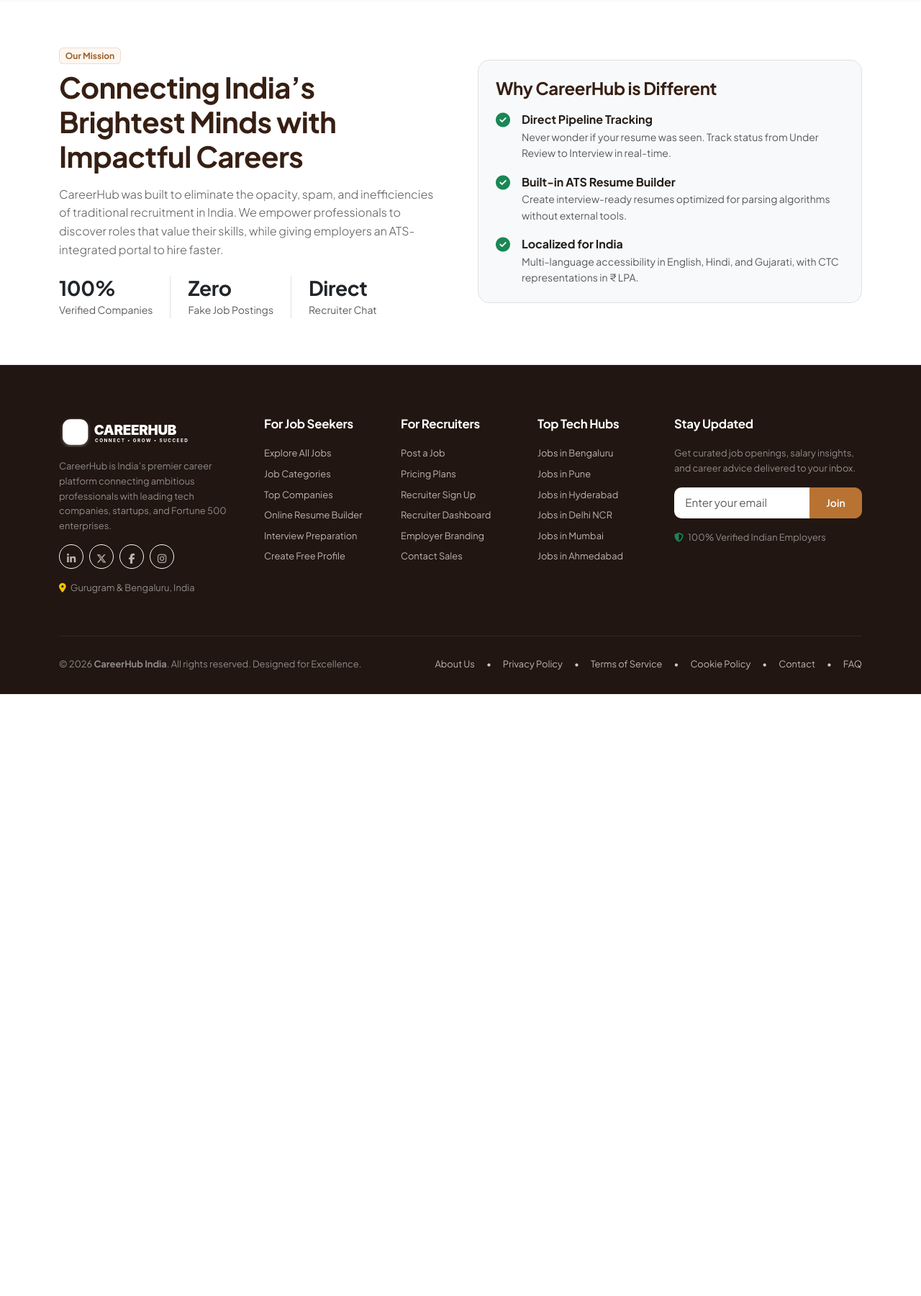
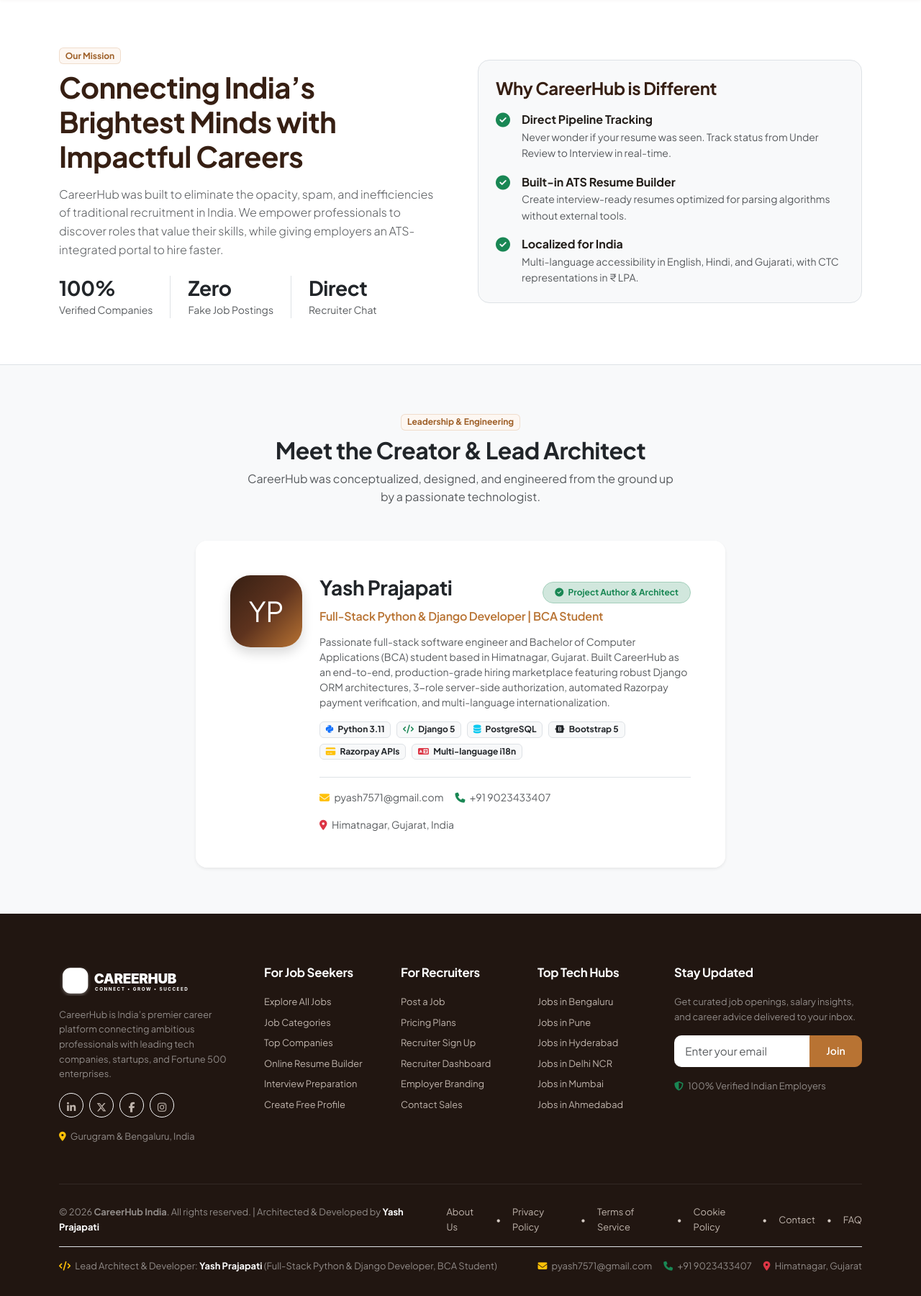
Before and after one commit to yash5681/CareerHub, a Django app: page /about/ in a window 1280 px wide. Shown: the part 124-1924 px from the top of the page at 72% size. Before the commit the page ends 1088 px from the top, so only its background shows below. Run offline with Django 5.2, Linux system fonts and the light colour scheme; data that the repository does not hold is empty; some libraries are stand-ins or nearby versions.

Commit message:
feat: personalize platform with author Yash Prajapati credits, profile, and contact details

```diff
--- a/apps/core/context_processors.py
+++ b/apps/core/context_processors.py
@@ -10,6 +10,15 @@ def global_context(request):
         'LANGUAGES': settings.LANGUAGES,
         'unread_notifications_count': 0,
         'unread_messages_count': 0,
+        'developer': {
+            'name': 'Yash Prajapati',
+            'role': 'Full-Stack Python & Django Developer | BCA Student',
+            'email': 'pyash7571@gmail.com',
+            'phone': '+91 9023433407',
+            'location': 'Himatnagar, Gujarat, India',
+            'github': 'https://github.com/pyash7571',
+            'linkedin': 'https://linkedin.com/in/yash-prajapati',
+        },
     }
 
     try:
--- a/config/settings/development.py
+++ b/config/settings/development.py
@@ -3,6 +3,7 @@ from .base import *
 
 DEBUG = True
 ALLOWED_HOSTS = ['*']
+CSRF_TRUSTED_ORIGINS = ['https://*.loca.lt', 'http://*.loca.lt', 'http://127.0.0.1:8000', 'http://localhost:8000']
 
 # Check if PostgreSQL service is reachable
 def is_db_reachable(host, port):
--- /dev/null
+++ b/package.json
@@ -0,0 +1,5 @@
+{
+  "dependencies": {
+    "localtunnel": "^2.0.2"
+  }
+}
--- a/templates/core/about.html
+++ b/templates/core/about.html
@@ -59,4 +59,73 @@
     </div>
   </div>
 </div>
+
+<!-- Meet the Creator Section -->
+<div class="py-5 bg-light">
+  <div class="container py-3">
+    <div class="text-center mb-5">
+      <span class="badge badge-ch-accent mb-2">{% trans "Leadership & Engineering" %}</span>
+      <h2 class="fw-bold text-dark">{% trans "Meet the Creator & Lead Architect" %}</h2>
+      <p class="text-muted mx-auto" style="max-width: 600px;">
+        {% trans "CareerHub was conceptualized, designed, and engineered from the ground up by a passionate technologist." %}
+      </p>
+    </div>
+
+    <div class="row justify-content-center">
+      <div class="col-lg-8">
+        <div class="card border-0 shadow-sm rounded-4 overflow-hidden">
+          <div class="p-4 p-md-5 bg-white">
+            <div class="d-flex flex-column flex-md-row align-items-center align-items-md-start gap-4 text-center text-md-start">
+              <!-- Creator Avatar -->
+              <div class="flex-shrink-0">
+                <div class="brand-emblem shadow" style="width: 100px; height: 100px; font-size: 2.4rem; border-radius: 28px; background: linear-gradient(135deg, #361F13 0%, #5E331E 50%, #B87333 100%);">
+                  YP
+                </div>
+              </div>
+
+              <!-- Creator Info -->
+              <div class="flex-grow-1">
+                <div class="d-flex flex-column flex-md-row justify-content-between align-items-center align-items-md-baseline gap-2 mb-2">
+                  <h3 class="fw-bold mb-0 text-dark">Yash Prajapati</h3>
+                  <span class="badge bg-success-subtle text-success border border-success-subtle px-3 py-2 rounded-pill small">
+                    <i class="fa-solid fa-circle-check me-1"></i> {% trans "Project Author & Architect" %}
+                  </span>
+                </div>
+                <h6 class="text-muted fw-semibold mb-3" style="color: #B87333 !important;">
+                  {% trans "Full-Stack Python & Django Developer | BCA Student" %}
+                </h6>
+                <p class="text-muted small mb-3 lh-base">
+                  {% trans "Passionate full-stack software engineer and Bachelor of Computer Applications (BCA) student based in Himatnagar, Gujarat. Built CareerHub as an end-to-end, production-grade hiring marketplace featuring robust Django ORM architectures, 3-role server-side authorization, automated Razorpay payment verification, and multi-language internationalization." %}
+                </p>
+
+                <!-- Skill Badges -->
+                <div class="d-flex flex-wrap gap-2 justify-content-center justify-content-md-start mb-4">
+                  <span class="badge bg-light text-dark border"><i class="fa-brands fa-python text-primary me-1"></i> Python 3.11</span>
+                  <span class="badge bg-light text-dark border"><i class="fa-solid fa-code text-success me-1"></i> Django 5</span>
+                  <span class="badge bg-light text-dark border"><i class="fa-solid fa-database text-info me-1"></i> PostgreSQL</span>
+                  <span class="badge bg-light text-dark border"><i class="fa-brands fa-bootstrap text-purple me-1"></i> Bootstrap 5</span>
+                  <span class="badge bg-light text-dark border"><i class="fa-solid fa-credit-card text-warning me-1"></i> Razorpay APIs</span>
+                  <span class="badge bg-light text-dark border"><i class="fa-solid fa-language text-danger me-1"></i> Multi-language i18n</span>
+                </div>
+
+                <!-- Contact & Social Details -->
+                <div class="d-flex flex-wrap align-items-center justify-content-center justify-content-md-start gap-3 pt-3 border-top small">
+                  <a href="mailto:pyash7571@gmail.com" class="text-decoration-none text-muted">
+                    <i class="fa-solid fa-envelope me-1 text-warning"></i> pyash7571@gmail.com
+                  </a>
+                  <a href="tel:+919023433407" class="text-decoration-none text-muted">
+                    <i class="fa-solid fa-phone me-1 text-success"></i> +91 9023433407
+                  </a>
+                  <span class="text-muted">
+                    <i class="fa-solid fa-location-dot me-1 text-danger"></i> Himatnagar, Gujarat, India
+                  </span>
+                </div>
+              </div>
+            </div>
+          </div>
+        </div>
+      </div>
+    </div>
+  </div>
+</div>
 {% endblock %}
--- a/templates/footer.html
+++ b/templates/footer.html
@@ -83,7 +83,7 @@
     <!-- Bottom Copyright & Legal Links -->
     <div class="footer-bottom d-flex flex-column flex-md-row justify-content-between align-items-center gap-3">
       <div class="small text-white-50">
-        &copy; {{ current_year }} <strong>CareerHub India</strong>. {% trans "All rights reserved. Designed for Excellence." %}
+        &copy; {{ current_year }} <strong>CareerHub India</strong>. {% trans "All rights reserved." %} | {% trans "Architected & Developed by" %} <strong class="text-white">Yash Prajapati</strong>
       </div>
       <div class="d-flex align-items-center gap-3 small">
         <a href="{% url 'core:about' %}">{% trans "About Us" %}</a>
@@ -99,5 +99,18 @@
         <a href="{% url 'core:faq' %}">{% trans "FAQ" %}</a>
       </div>
     </div>
+
+    <!-- Developer Credits Bar -->
+    <div class="mt-3 pt-3 border-top border-white-10 d-flex flex-column flex-md-row justify-content-between align-items-center gap-2 small text-white-50">
+      <div>
+        <i class="fa-solid fa-code text-warning me-1"></i>
+        <span>{% trans "Lead Architect & Developer:" %} <strong class="text-white">Yash Prajapati</strong> (Full-Stack Python &amp; Django Developer, BCA Student)</span>
+      </div>
+      <div class="d-flex flex-wrap align-items-center gap-3">
+        <a href="mailto:pyash7571@gmail.com" class="text-white-50 text-decoration-none"><i class="fa-solid fa-envelope me-1 text-warning"></i> pyash7571@gmail.com</a>
+        <a href="tel:+919023433407" class="text-white-50 text-decoration-none"><i class="fa-solid fa-phone me-1 text-success"></i> +91 9023433407</a>
+        <span><i class="fa-solid fa-location-dot me-1 text-danger"></i> Himatnagar, Gujarat</span>
+      </div>
+    </div>
   </div>
 </footer>
```
Also changed, not shown: apps/core/management/commands/seed_data.py (+8 -8 lines), templates/core/contact.html (+12 -5 lines), tunnel.js (added, +18 -0 lines), README.md, package-lock.json (added), 1 other file.
